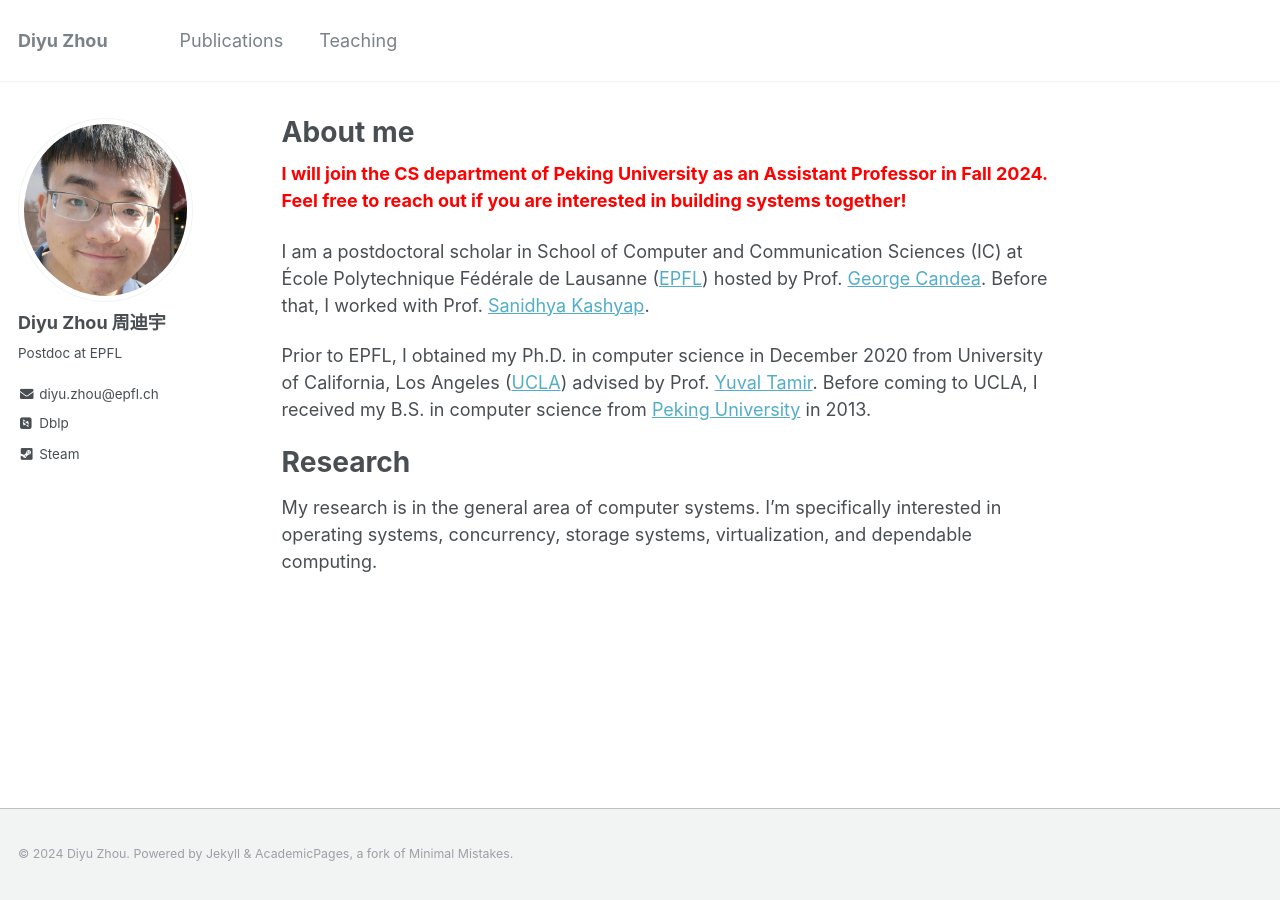
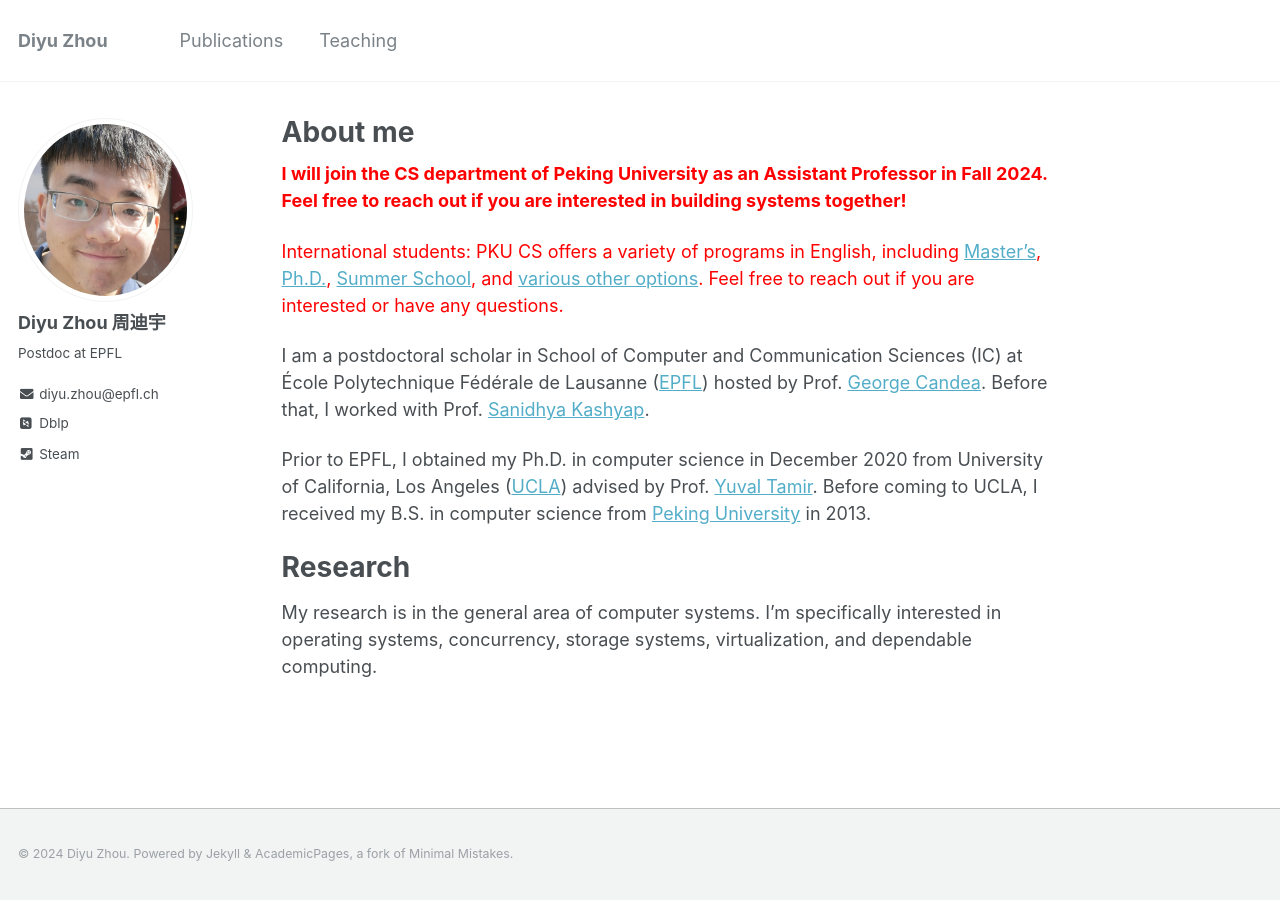
Before and after one commit to zhou-diyu/zhou-diyu.github.io, a Jekyll site: the page built from _pages/about.md, in a window 1280 px wide. Built offline with Jekyll 4.4.1, drawn with Linux system fonts in a browser that asks for light colours; some web fonts are replaced.

Commit message:
add international programs at PKU

```diff
--- a/_pages/about.md
+++ b/_pages/about.md
@@ -17,6 +17,9 @@ I am currently applying for tenure-track assistant professor positions
 Feel free to reach out if you are interested in building systems together!**
 </span>
 
+<span style="color:red"> International students: PKU CS offers a variety of programs in English, including [Master's](/files/master.jpg), [Ph.D.](https://cs.pku.edu.cn/English/Internationalization/Curriculum_for_English_Based_Programs.htm), [Summer School](https://cs.pku.edu.cn/English/Internationalization/Summer_Winter_Camp1.htm), and [various other options](https://cs.pku.edu.cn/English/Internationalization/Summer_Winter_Camp1.htm). Feel free to reach out if you are interested or have any questions.
+</span>
+
 I am a postdoctoral scholar in School of Computer and Communication Sciences (IC) at École Polytechnique Fédérale de Lausanne ([EPFL](https://www.epfl.ch/en/)) hosted by Prof. [George Candea](https://dslab.epfl.ch/people/candea/). Before that, I worked with Prof. [Sanidhya Kashyap](https://sanidhya.github.io/).
 
 Prior to EPFL, I obtained my Ph.D. in computer science in December 2020 from University of California, Los Angeles ([UCLA](https://www.ucla.edu/)) advised by Prof. [Yuval Tamir](http://web.cs.ucla.edu/~tamir/). Before coming to UCLA, I received my B.S. in computer science from [Peking University](https://www.pku.edu.cn/) in 2013.
```
Also changed, not shown: files/master.jpg (added).
